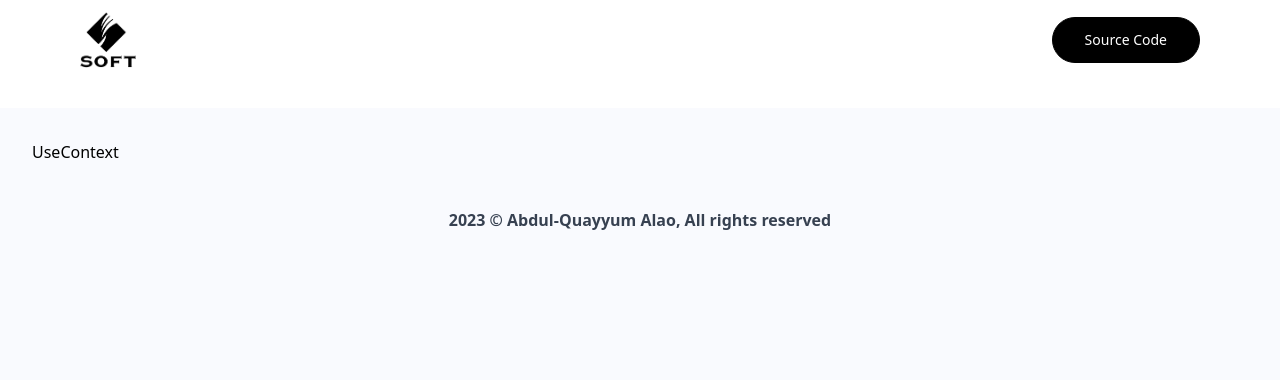
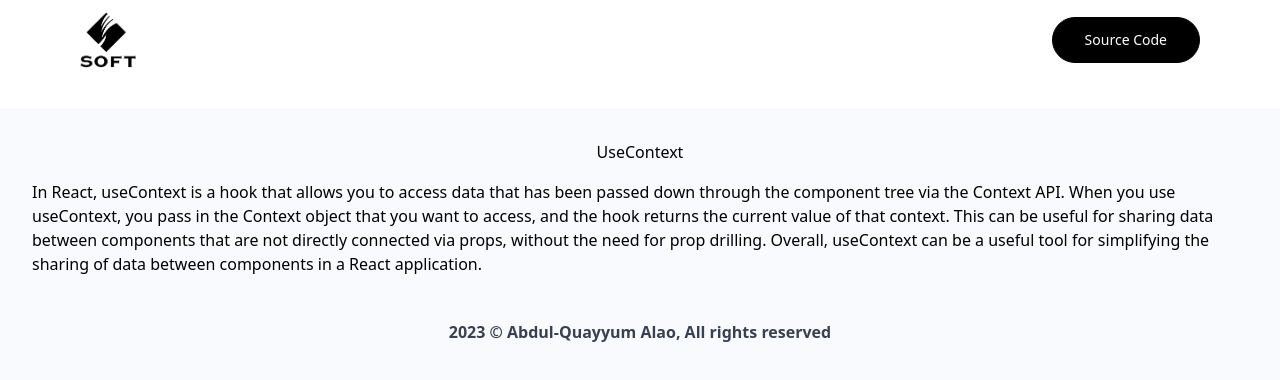
Before and after one commit to AbdulQuayyum/React-Hooks, a React (Create React App) app: page /UseContext in a window 1280 px wide. Shown: the top 380 px of the page. Built offline with nearby package versions, Linux system fonts and the light colour scheme.

Commit message:
Cooking👨🏾‍🍳...

```diff
--- a/src/Routes/Main.Routes.js
+++ b/src/Routes/Main.Routes.js
@@ -1,14 +1,25 @@
 import React from 'react'
 import { Routes, Route } from "react-router-dom"
 
-import { Home, UseCallback, UseContext, UseEffect, UseLayoutEffect, UseMemo, UseReducer, UseRef, UseState } from "../Views/Index"
+import { Home, UseCallback, UseContext, UseContext2, UseEffect, UseLayoutEffect, UseMemo, UseReducer, UseRef, UseState } from "../Views/Index"
+import { UserContext } from '../Utilities/UserContext'
+
+const useContextMessage = `In React, useContext is a hook that allows you to access data that has been passed down through the component tree via the Context API.
+
+When you use useContext, you pass in the Context object that you want to access, and the hook returns the current value of that context.
+
+This can be useful for sharing data between components that are not directly connected via props, without the need for prop drilling.
+
+Overall, useContext can be a useful tool for simplifying the sharing of data between components in a React application.`
 
 const MainRoutes = () => {
     return (
+        <UserContext.Provider value={useContextMessage}>
             <Routes>
                 <Route path="/" element={<Home />} />
                 <Route path="/UseCallback" element={<UseCallback />} />
                 <Route path="/UseContext" element={<UseContext />} />
+                <Route path="/UseContext2" element={<UseContext2 />} />
                 <Route path="/UseEffect" element={<UseEffect />} />
                 <Route path="/UseLayoutEffect" element={<UseLayoutEffect />} />
                 <Route path="/UseMemo" element={<UseMemo />} />
@@ -16,6 +27,7 @@ const MainRoutes = () => {
                 <Route path="/UseRef" element={<UseRef />} />
                 <Route path="/UseState" element={<UseState />} />
             </Routes>
+        </UserContext.Provider>
     )
 }
 
--- /dev/null
+++ b/src/Utilities/UserContext.js
@@ -0,0 +1,3 @@
+import { createContext } from "react";
+
+export const UserContext = createContext(null)
--- a/src/Views/Index.js
+++ b/src/Views/Index.js
@@ -1,6 +1,7 @@
 import Home from "./Home";
 import UseCallback from "./UseCallback";
 import UseContext from "./UseContext";
+import UseContext2 from "./UseContext2";
 import UseEffect from "./UseEffect";
 import UseLayoutEffect from "./UseLayoutEffect";
 import UseMemo from "./UseMemo";
@@ -8,4 +9,4 @@ import UseReducer from "./UseReducer";
 import UseRef from "./UseRef";
 import UseState from "./UseState";
 
-export { Home, UseCallback, UseContext, UseEffect, UseLayoutEffect, UseMemo, UseReducer, UseRef, UseState }
+export { Home, UseCallback, UseContext, UseContext2, UseEffect, UseLayoutEffect, UseMemo, UseReducer, UseRef, UseState }
--- a/src/Views/UseContext.js
+++ b/src/Views/UseContext.js
@@ -1,8 +1,14 @@
-import React from 'react'
+import React, { useContext } from 'react'
+import { UserContext } from "../Utilities/UserContext"
 
 const UseContext = () => {
+  const message = useContext(UserContext)
+
   return (
-    <div>UseContext</div>
+    <div className='flex flex-col items-center justify-center w-full gap-y-4 '>
+      <h4> UseContext </h4>
+      {message}
+    </div>
   )
 }
 
--- /dev/null
+++ b/src/Views/UseContext2.js
@@ -0,0 +1,15 @@
+import React, { useContext } from 'react'
+import { UserContext } from "../Utilities/UserContext"
+
+const UseContext2 = () => {
+    const message = useContext(UserContext)
+
+    return (
+        <div className='flex flex-col items-center justify-center w-full gap-y-4 '>
+            <h4> UseContext2 </h4>
+            {message}
+        </div>
+    )
+}
+
+export default UseContext2
```
Lines whose indentation alone changed are shown as unchanged.
